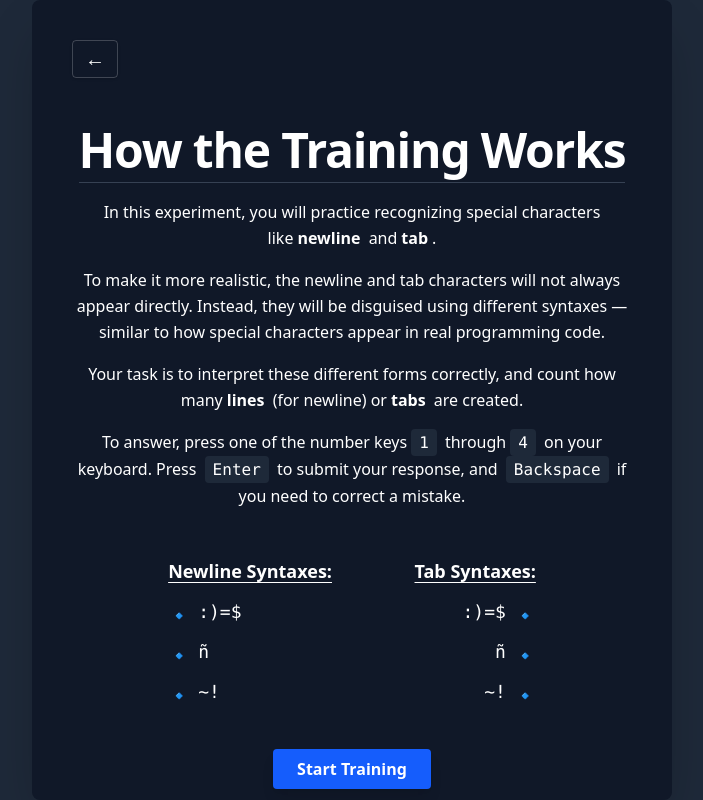
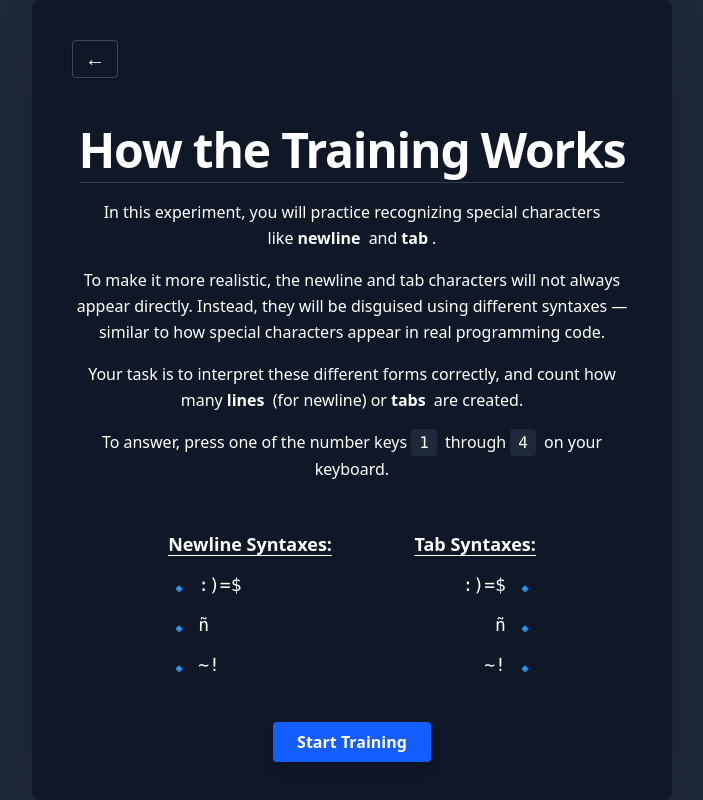
Before and after one commit to xbvkano/RCT_StringConcat_Webapp, a React (Vite) app in the folder client/: page / in a window 1280 px wide. Both pictures are taken after a click on the button "Next". Shown: the whole page, without its empty margins (288-991 px from the left). Built offline with nearby package versions, Linux system fonts and the light colour scheme; no server answers.

Commit message:
Fixed the info page

```diff
--- a/client/src/components/pages/information/index.tsx
+++ b/client/src/components/pages/information/index.tsx
@@ -45,8 +45,7 @@ const InfoPage: React.FC<InfoPageProps> = ({ setPage, backPage }) => {
           To answer, press one of the number keys
           <code className="bg-gray-800 mx-1 px-2 py-1 rounded">1</code> through
           <code className="bg-gray-800 mx-1 px-2 py-1 rounded">4</code> on your keyboard.
-          Press <code className="bg-gray-800 mx-1 px-2 py-1 rounded">Enter</code> to submit your response,
-          and <code className="bg-gray-800 mx-1 px-2 py-1 rounded">Backspace</code> if you need to correct a mistake.
+
         </p>
       </div>
 
```
